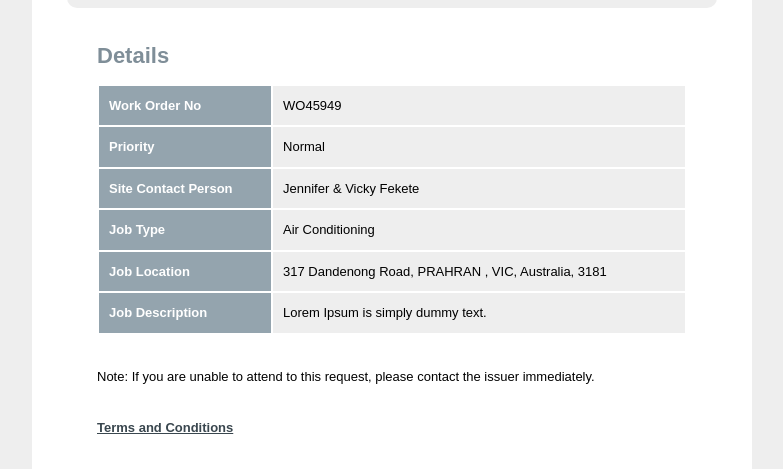
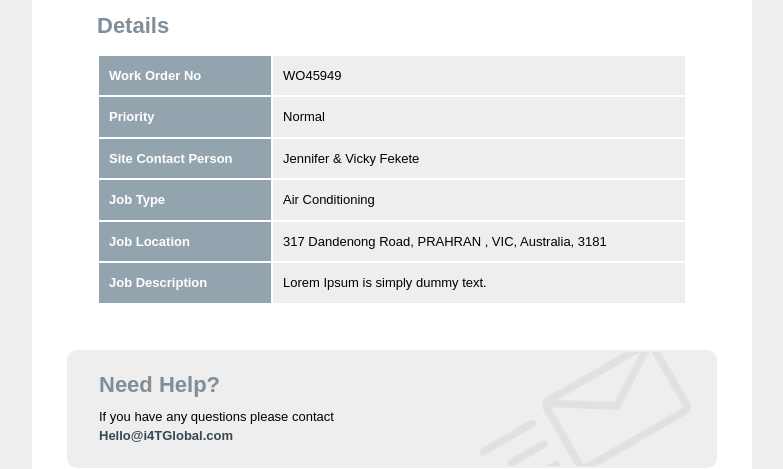
Before and after one commit to Dilhar/Dilhar.github.io, a plain HTML site: page v1/index.html in a window 1280 px wide. Shown: the part 715-1184 px from the top of the page, without its empty margins (248-1031 px from the left). Drawn offline with Linux system fonts and the light colour scheme.

Commit message:
initial update now

```diff
--- a/v1/index.html
+++ b/v1/index.html
@@ -413,10 +413,9 @@
 																								<tbody>
 																									<tr>
 																									<td style="padding: 0px;" class="stylingblock-content-wrapper">
-<h1 style="color:#3a474f;font-family:Arial;font-size:34px;font-style:normal;font-weight:bold;line-height:1.15;margin-top: 0; margin-bottom: 15px;">
+<h1 style="color:#3a474f;font-family:Arial;font-size:34px;font-style:normal;font-weight:bold;line-height:1.15;margin-top: 0; margin-bottom: 0;">
 New Work Order Request</h1>
-<h4 style="font-family:Arial;font-size:13px;font-style:normal;font-weight:normal;line-height:1.15;padding-left:2px;margin: 0;">Issued on behalf of Owners Corporation, Strata Plan No: 644628J</h4>
-																									</td>
+																			</td>
 																									</tr>
 																								</tbody>
 																							</table>
@@ -494,7 +493,7 @@ New Work Order Request</h1>
 
 						<tr>
 							<td class="detail-table">
-								<table style="border:undefined;width:100%; padding: 0 30px 20px;" cellpadding="10" border="0" align="center">
+								<table style="border:undefined;width:100%; padding: 0 30px 15px;" cellpadding="10" border="0" align="center">
 
 									<tbody>
 										<tr>
@@ -556,42 +555,16 @@ New Work Order Request</h1>
 							</td>
 						</tr>
 
-						<tr>
-							<td class="note-area" style="padding: 0 30px;">
-
-								<table class="stylingblock-content-wrapper" cellspacing="0" cellpadding="0" width="100%" style="margin-left: auto; margin-right: auto; margin-bottom: 0;">
-									<tbody><tr>
-									<td style="padding: 0 0; border-bottom: 1px solid rgba(0, 0, 0, 0.05); border: none;">
-										<p style="font-size: 13px; color: #000; font-weight: 400; margin-top: 0; margin-bottom: 0; line-height: 1.15;"><br>Note: If you are unable to attend to this request, please contact the issuer immediately.</p>
-									</td>
-									</tr>
-								</tbody></table>
-
-							</td>
-						</tr>
 
 <!--/// MID CONTENT END ///-->
 
 <!--  /// Terms and Conditions ///-->
-						<tr>
-							<td class="t-and-c-area">
-
-								<table class="stylingblock-content-wrapper" width="100%">
-									<tr>
-										<td width="100%">
-											<a href="#" target="_blank" style="font-family: Arial; color: #3a474f !important; font-weight: bold !important; text-decoration: underline;display: block;margin: 30px 0 0 0;text-align: left;padding-left: 27px; padding-right: 30px;">Terms and Conditions </a>
-										</td>
-									</tr>
-								</table>
-
-							</td>
-						</tr>
 
 <!--  /// Help-section Start ///-->
 						<tr>
 							<td class="help-area">
 
-								<table class="help-section stylingblock-content-wrapper" cellpadding="20" style="width: 100%; background-color: #eee; margin-top: 30px; margin-bottom: 30px; border-radius: 10px;">
+								<table class="help-section stylingblock-content-wrapper" cellpadding="20" style="width: 100%; background-color: #eee; margin-top: 30px; margin-bottom: 35px; border-radius: 10px;">
 									<tr>
 										<td style="background-image: url('images/send.png') !important; background-repeat: no-repeat; background-position:right; background-size: 220px; background-origin: content-box;">
 											<h2 style="padding-top: 25px; margin-bottom: 0px; margin-top: 0; padding: 0px 10px 10px 10px; font-size: 22px; text-align: left; color: #7f8e98; line-height: 1.15;">Need Help?</h2>
@@ -751,7 +724,7 @@ New Work Order Request</h1>
 						<div style="text-align: center; color: #808080;">
 							<span style="font-size:12px;">
 							<span style="line-height:107%">
-								<span style="font-size:10px;">This email was generated by <a href="https://www.i4tglobal.com/" style="font-family:Arial; color:#0061b0; font-size: 10px; text-decoration: underline !important;" target="_blank">i4T Global</a>. © 2022 All Rights Reserved.</span>
+								<span style="font-size:10px;">This email was generated by <a href="https://www.i4tglobal.com/" style="font-family:Arial; color:#3a474f; font-size: 10px; text-decoration: underline !important;" target="_blank">i4T Global</a>. © 2022 All Rights Reserved.</span>
 						</span>
 					</span>
 			</div>
```
Also changed, not shown: v1/images/banner.png.
